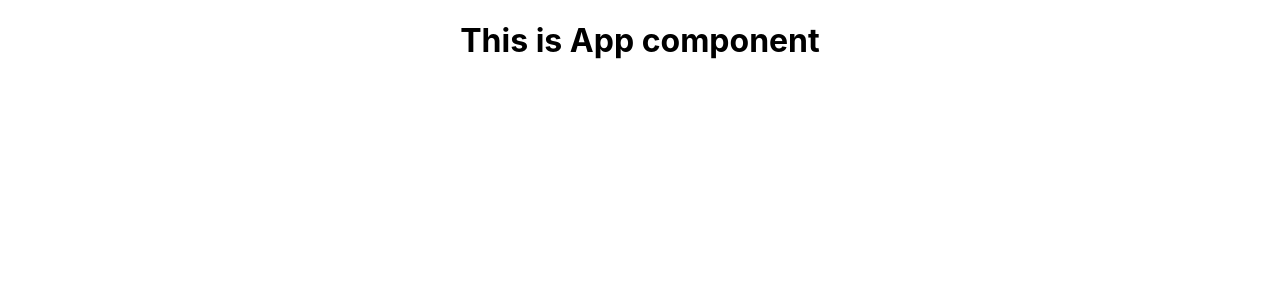
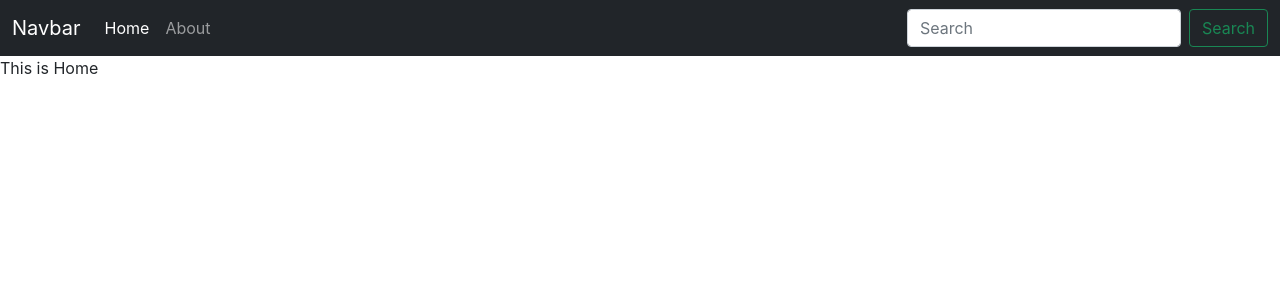
Before and after one commit to Pk9697/inotebook, a React (Create React App) app: page / in a window 1280 px wide. Shown: the top 300 px of the page. Built offline with nearby package versions, Linux system fonts and the light colour scheme.

Commit message:
create navbar component and router setup

```diff
--- a/public/index.html
+++ b/public/index.html
@@ -24,7 +24,15 @@
       work correctly both with client-side routing and a non-root public URL.
       Learn how to configure a non-root public URL by running `npm run build`.
     -->
-    <title>React App</title>
+    <!-- Bootstrap CSS -->
+    <link
+      href="https://cdn.jsdelivr.net/npm/bootstrap@5.1.3/dist/css/bootstrap.min.css"
+      rel="stylesheet"
+      integrity="sha384-1BmE4kWBq78iYhFldvKuhfTAU6auU8tT94WrHftjDbrCEXSU1oBoqyl2QvZ6jIW3"
+      crossorigin="anonymous"
+    />
+
+    <title>iNotebook</title>
   </head>
   <body>
     <noscript>You need to enable JavaScript to run this app.</noscript>
@@ -39,5 +47,11 @@
       To begin the development, run `npm start` or `yarn start`.
       To create a production bundle, use `npm run build` or `yarn build`.
     -->
+    <!-- Option 1: Bootstrap Bundle with Popper -->
+    <script
+      src="https://cdn.jsdelivr.net/npm/bootstrap@5.1.3/dist/js/bootstrap.bundle.min.js"
+      integrity="sha384-ka7Sk0Gln4gmtz2MlQnikT1wXgYsOg+OMhuP+IlRH9sENBO0LRn5q+8nbTov4+1p"
+      crossorigin="anonymous"
+    ></script>
   </body>
 </html>
--- a/src/App.js
+++ b/src/App.js
@@ -1,10 +1,19 @@
-import './App.css';
-
+import { BrowserRouter as Router, Routes, Route } from "react-router-dom";
+import Navbar from "./components/Navbar";
+import Home from "./components/Home";
+import About from "./components/About";
 function App() {
   return (
-    <div className="App">
-      <h1>This is App component</h1>
-    </div>
+    <>
+      <Router>
+        <Navbar />
+
+        <Routes>
+          <Route exact path="/" element={<Home />} />
+          <Route exact path="/about" element={<About />} />
+        </Routes>
+      </Router>
+    </>
   );
 }
 
--- /dev/null
+++ b/src/components/About.js
@@ -0,0 +1,11 @@
+import React from 'react'
+
+function About() {
+    return (
+        <div>
+            This is About
+        </div>
+    )
+}
+
+export default About
--- /dev/null
+++ b/src/components/Home.js
@@ -0,0 +1,11 @@
+import React from 'react'
+
+function Home() {
+    return (
+        <div>
+            This is Home
+        </div>
+    )
+}
+
+export default Home
--- /dev/null
+++ b/src/components/Navbar.js
@@ -0,0 +1,55 @@
+import React from "react";
+import {
+    Link
+  } from "react-router-dom";
+function Navbar() {
+  return (
+    <div>
+      <nav className="navbar navbar-expand-lg navbar-dark bg-dark">
+        <div className="container-fluid">
+          <Link className="navbar-brand" to="/">
+            Navbar
+          </Link>
+          <button
+            className="navbar-toggler"
+            type="button"
+            data-bs-toggle="collapse"
+            data-bs-target="#navbarSupportedContent"
+            aria-controls="navbarSupportedContent"
+            aria-expanded="false"
+            aria-label="Toggle navigation"
+          >
+            <span className="navbar-toggler-icon"></span>
+          </button>
+          <div className="collapse navbar-collapse" id="navbarSupportedContent">
+            <ul className="navbar-nav me-auto mb-2 mb-lg-0">
+              <li className="nav-item">
+                <Link className="nav-link active" aria-current="page" to="/">
+                  Home
+                </Link>
+              </li>
+              <li className="nav-item">
+                <Link className="nav-link" to="/about">
+                  About
+                </Link>
+              </li>
+            </ul>
+            <form className="d-flex">
+              <input
+                className="form-control me-2"
+                type="search"
+                placeholder="Search"
+                aria-label="Search"
+              />
+              <button className="btn btn-outline-success" type="submit">
+                Search
+              </button>
+            </form>
+          </div>
+        </div>
+      </nav>
+    </div>
+  );
+}
+
+export default Navbar;
```
